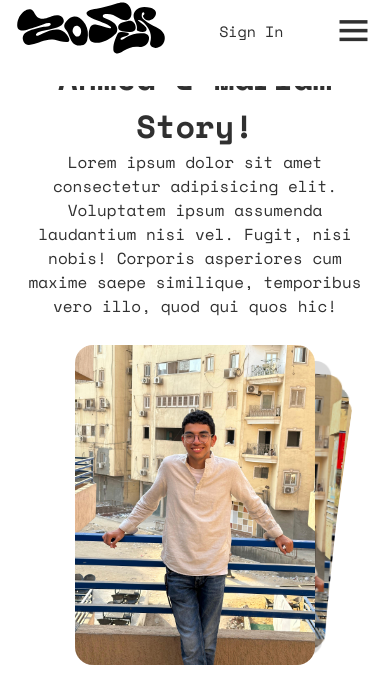
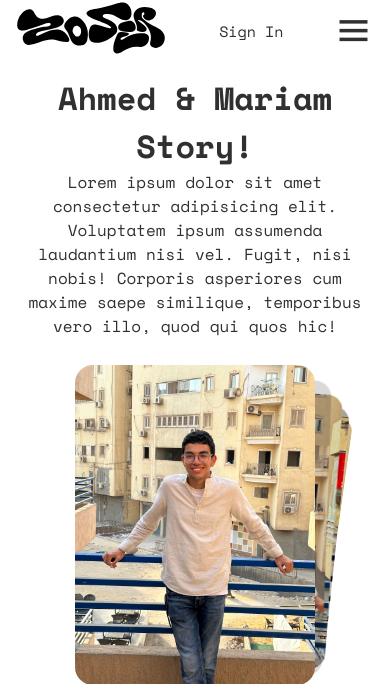
Before and after one commit to a7mdh4am/Zoser-Final, a PHP site: page /profile.html in a window 390 px wide; the page is wider, and only the part inside the window is pictured. Shown: the part 24-708 px from the top of that part. Run offline with PHP 8.4, Linux system fonts and the light colour scheme; some libraries are stand-ins or nearby versions.

Commit message:
profile margin 2

```diff
--- a/style.css
+++ b/style.css
@@ -397,7 +397,7 @@ section{
         --big-font: 4rem;
     }
     .profile-text{
-        margin-top: 20%;
+        margin-top: 25%;
     }
 }
 
```
